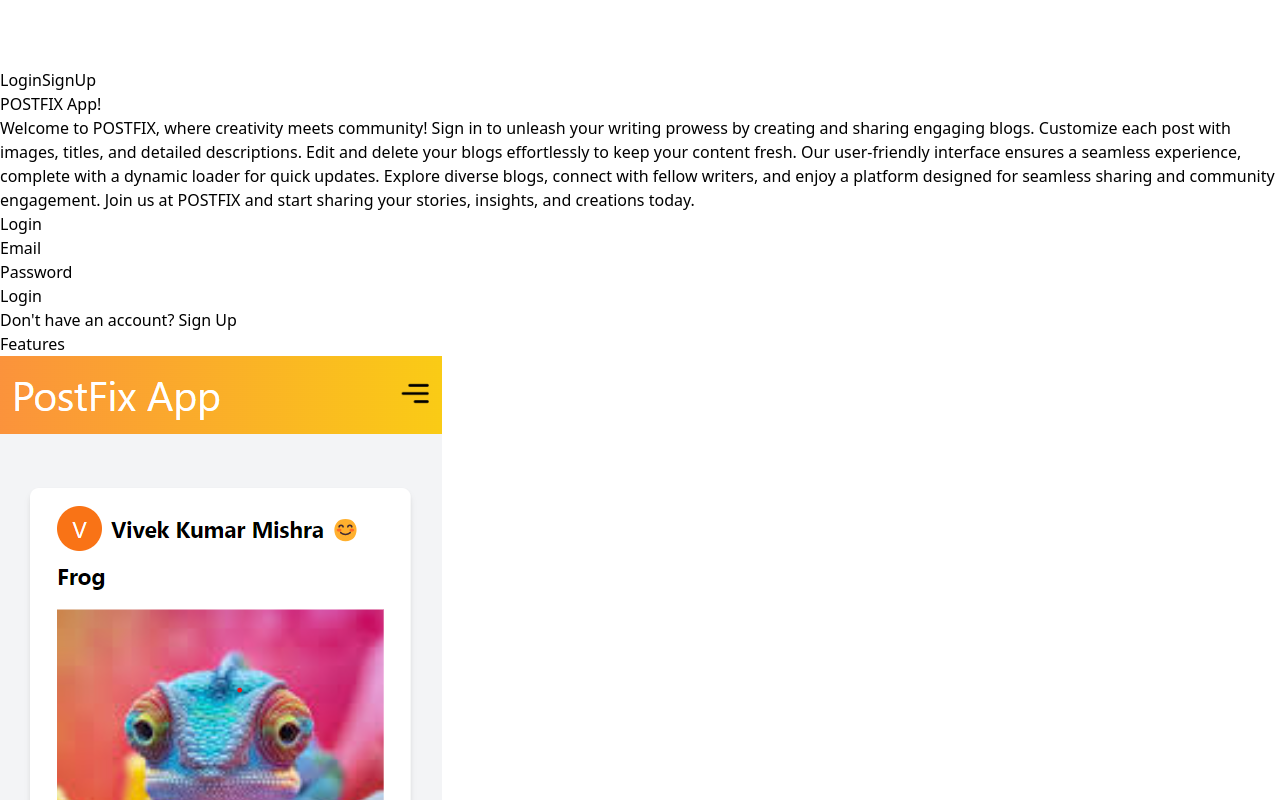
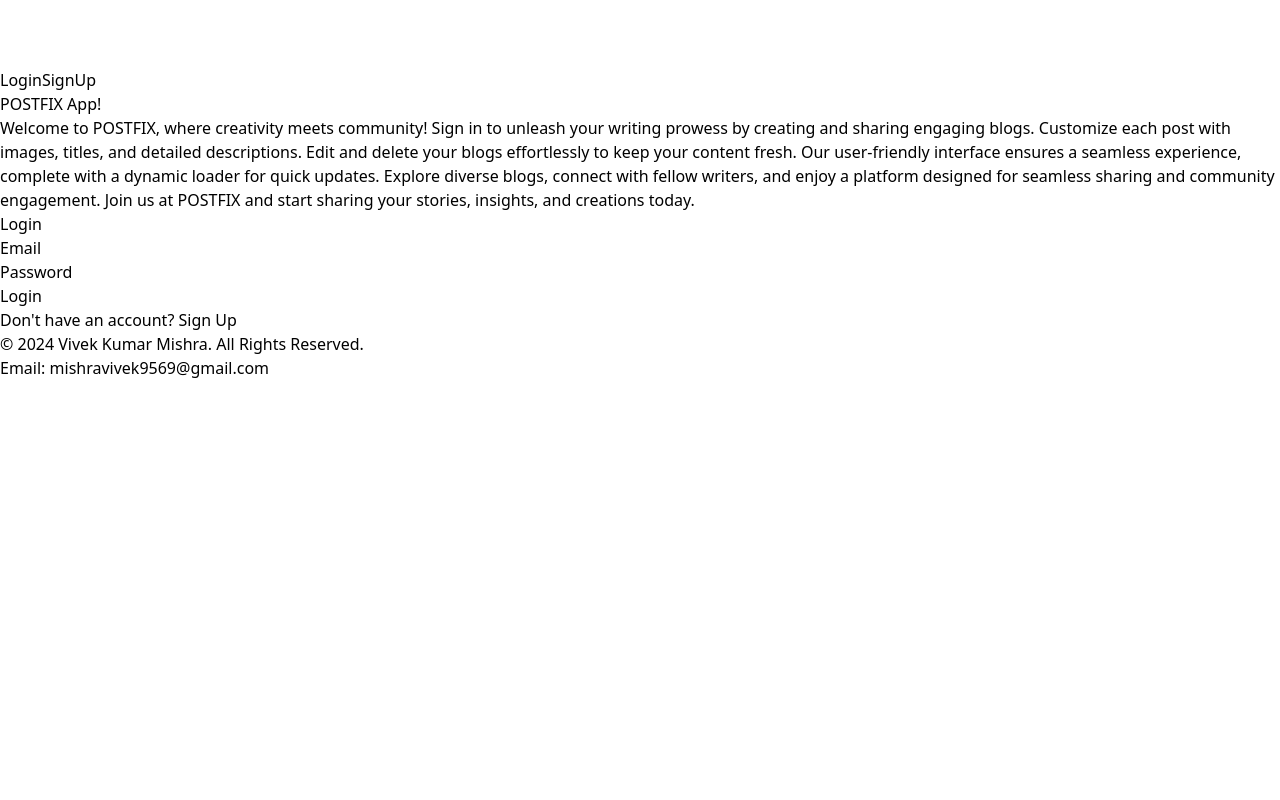
Before and after one commit to thevivekmishra/Blog-frontend, a React (Vite) app: page /auth in a window 1280 px wide. Shown: the part 468-1268 px from the top of the page. After the commit the page ends 848 px from the top, so only its background shows below. Built offline with nearby package versions, Linux system fonts and the light colour scheme.

Commit message:
projects

```diff
--- a/src/components/Auth.jsx
+++ b/src/components/Auth.jsx
@@ -2,7 +2,6 @@ import React, { useState } from 'react';
 import axios from 'axios';
 import { useDispatch } from 'react-redux';
 import { authActions } from '../store/index.jsx';
-import BodyImage from './BodyImage';
 import toast, { Toaster } from 'react-hot-toast';
 
 const Auth = () => {
@@ -66,8 +65,7 @@ const Auth = () => {
   };
 
   return (
-    <div className="min-h-screen flex flex-col items-center justify-center bg-gray-100 p-3">
-      <Toaster position="top-right" reverseOrder={false} />
+    <div className=" flex flex-col items-center justify-center bg-gray-100 p-3 pb-16">
       <div className="bg-white p-8 rounded-lg shadow-lg w-full max-w-md">
         <h2 className="text-2xl font-bold mb-6 text-center">
           {isSignup ? 'Sign Up' : 'Login'}
@@ -160,7 +158,6 @@ const Auth = () => {
           )}
         </p>
       </div>
-      <BodyImage />
     </div>
   );
 };
--- a/src/components/BodyImage.jsx
+++ /dev/null
@@ -1,35 +0,0 @@
-import React from 'react';
-import image1 from "../assets/image1.png";
-import image2 from "../assets/image2.png";
-import image3 from "../assets/image3.png";
-
-const BodyImage = () => {
-  return (
-    <div className="mt-6 pt-9">
-      <h2 className="text-2xl font-bold mb-6 text-center">Features</h2>
-      <div className="grid grid-cols-1 sm:grid-cols-2 md:grid-cols-3 gap-4">
-        <div className="relative group">
-          <img src={image1} alt="Mobile view 1" className="w-full h-auto object-cover rounded-md shadow-sm" />
-          <div className="absolute inset-0 bg-black bg-opacity-50 flex items-center justify-center opacity-0 group-hover:opacity-100 transition-opacity duration-300 rounded-md">
-            <p className="text-white text-lg">You can see all posts</p>
-          </div>
-        </div>
-
-        <div className="relative group">
-          <img src={image2} alt="Mobile view 2" className="w-full h-auto object-cover rounded-md shadow-sm" />
-          <div className="absolute inset-0 bg-black bg-opacity-50 flex items-center justify-center opacity-0 group-hover:opacity-100 transition-opacity duration-300 rounded-md">
-            <p className="text-white text-lg">You can Edit/Update your posts</p>
-          </div>
-        </div>
-        <div className="relative group">
-          <img src={image3} alt="Mobile view 3" className="w-full h-auto object-cover rounded-md shadow-sm" />
-          <div className="absolute inset-0 bg-black bg-opacity-50 flex items-center justify-center opacity-0 group-hover:opacity-100 transition-opacity duration-300 rounded-md">
-            <p className="text-white text-lg">You can upload new posts</p>
-          </div>
-        </div>
-      </div>
-    </div>
-  );
-}
-
-export default BodyImage;
--- a/src/components/UserBlogs.jsx
+++ b/src/components/UserBlogs.jsx
@@ -1,76 +1,8 @@
-// import React, { useEffect, useState } from 'react';
-// import axios from 'axios';
-// import Blog from './Blog.jsx';
-// import Loader from './Loader.jsx';
-// import notfound from '../assets/404image.png';
-
-// const UserBlogs = () => {
-//   const [blogs, setBlogs] = useState([]);
-//   const [isLoading, setIsLoading] = useState(true);
-//   const id = localStorage.getItem('userId');
-
-//   const fetchUserBlogs = async () => {
-//     try {
-//       const res = await axios.get('https://blogbackend-62t9.onrender.com/api/blog/user/' + id); // Replace with your Render backend URL
-//       const data = res.data;
-//       return data;
-//     } catch (err) {
-//       console.log(err);
-//     }
-//   };
-
-//   const refreshBlogs = () => {
-//     setIsLoading(true); // Set loading state to true before fetching data
-//     fetchUserBlogs().then((data) => {
-//       setBlogs(data.blogs);
-//       setIsLoading(false); // Set loading state to false after fetching data
-//     });
-//   };
-
-//   useEffect(() => {
-//     refreshBlogs();
-//   }, [id]);
-
-//   return (
-//     <div className="min-h-screen w-full flex flex-col items-center bg-gray-100">
-//       {isLoading ? (
-//         Array.from({ length: 6 }).map((_, index) => (
-//           <Loader key={index} />
-//         ))
-//       ) : blogs && blogs.length > 0 ? (
-//         blogs.map((blog) => (
-//           <Blog
-//             key={blog._id} // Use key prop with a unique value
-//             id={blog._id}
-//             isUser={true}
-//             username={blog.user.name}
-//             title={blog.title}
-//             imageURL={blog.image}
-//             description={blog.description}
-//             createdAt={blog.createdAt}
-//             refreshBlogs={refreshBlogs}
-//           />
-//         ))
-//       ) : (
-//         <div className="flex flex-col items-center mt-6">
-//           <img src={notfound} alt="No posts found" className="h-100 w-auto mb-4" />
-//           <p className="text-gray-600 text-lg text-center">
-//             No posts available. Add posts to see them here.
-//           </p>
-//         </div>
-//       )}
-//     </div>
-//   );
-// };
-
-// export default UserBlogs;
-
-
 import React, { useEffect, useState } from 'react';
 import axios from 'axios';
 import Blog from './Blog.jsx';
 import Loader from './Loader.jsx';
-import notfound404 from '../assets/notfound.webp';
+import notfound404 from '../assets/404image.png';
 
 const UserBlogs = () => {
   const [blogs, setBlogs] = useState([]);
@@ -123,7 +55,7 @@ const UserBlogs = () => {
             ))
           ) : (
             <div className="flex flex-col items-center">
-              <img src={notfound404} alt="No data available" className="h-[400px] w-[500px] mb-4" />
+              <img src={notfound404} alt="No data available" className="h-[500px] w-[500px] mb-4" />
               <p className="text-gray-600 text-lg">No posts available</p>
             </div>
           )}
```
